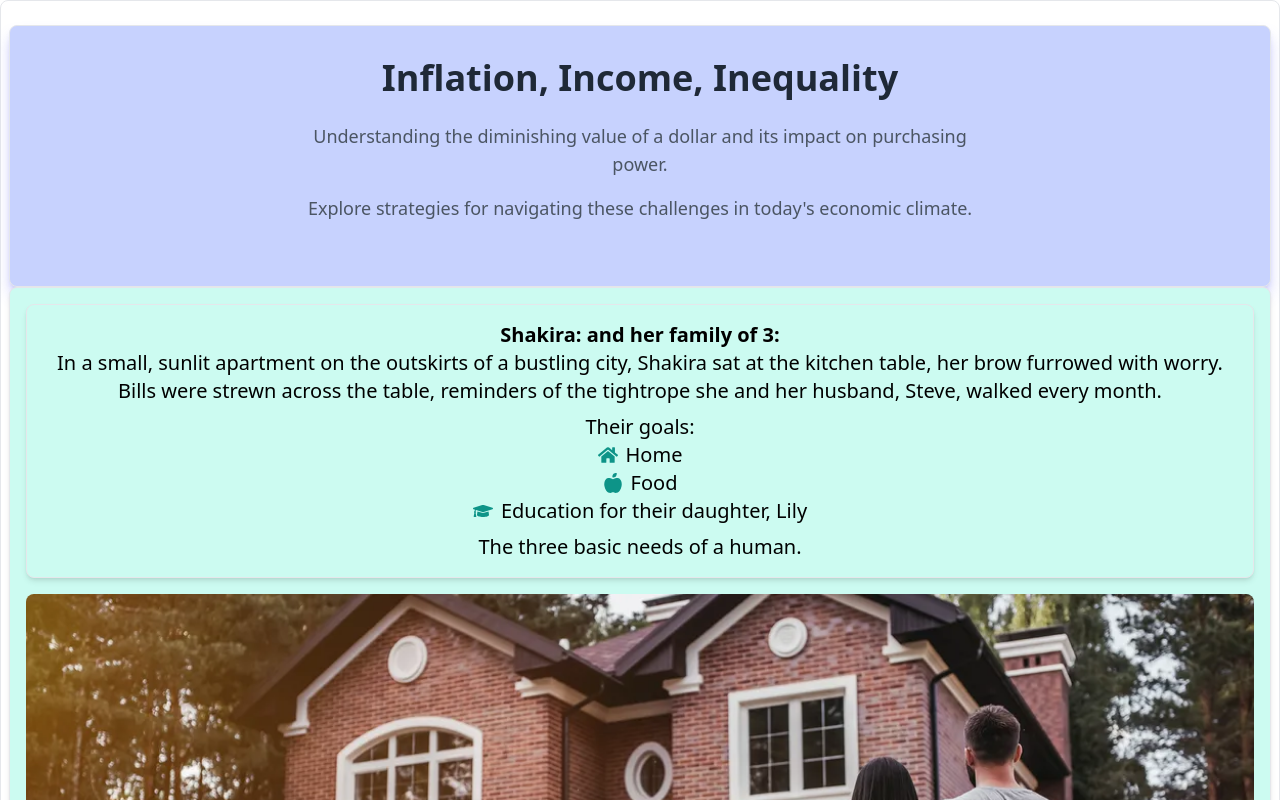
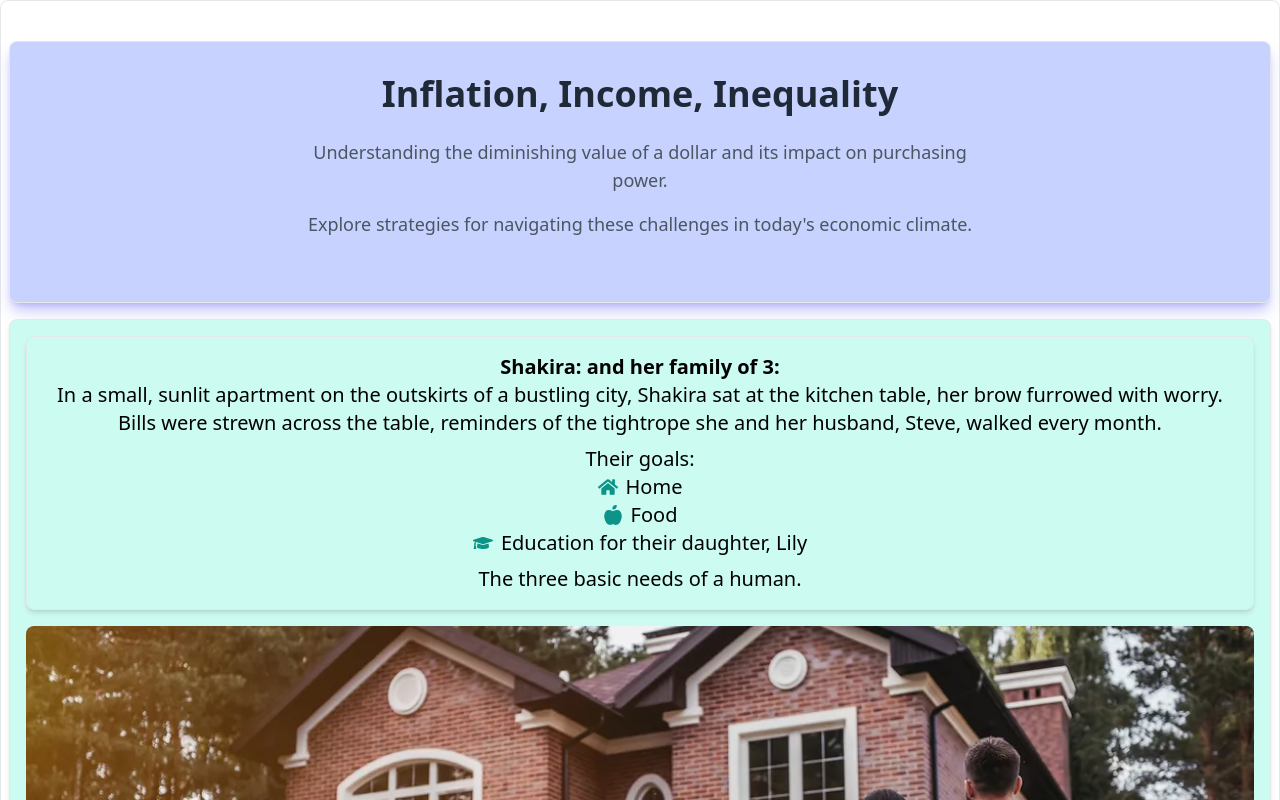
Before and after one commit to mehassanhmood/StoryBoarding, a React (Vite) app: page / in a window 1280 px wide. Shown: the top 800 px of the page. Built offline with nearby package versions, Linux system fonts and the light colour scheme.

Commit message:
components arrangement

```diff
--- a/src/components/Homepage.jsx
+++ b/src/components/Homepage.jsx
@@ -2,7 +2,7 @@ import React from 'react';
 
 const HomePage = () => {
   return (
-    <section className="flex flex-col justify-center items-center bg-indigo-200 shadow-lg shadow-indigo-500/40 p-8 border rounded-lg">
+    <section className="flex flex-col justify-center items-center bg-indigo-200 shadow-lg shadow-indigo-500/40 p-8 border rounded-lg my-4">
       <div className="max-w-2xl text-center">
         <h1 className="text-4xl font-bold text-gray-800 mb-6">
           Inflation, Income, Inequality
```
